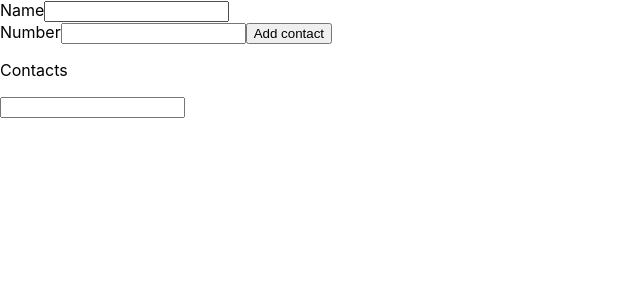
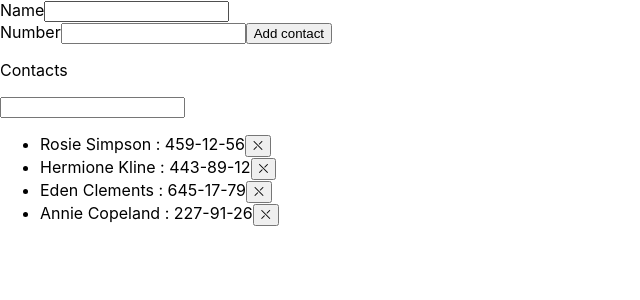
Before and after one commit to PawelPalasinski/goit-react-hw-02-phonebook, a React (Create React App) app: page / in a window 1280 px wide. Shown: the top 300 px of the page, without its empty margins (0-640 px from the left). Built offline with nearby package versions, Linux system fonts and the light colour scheme.

Commit message:
refactor - split to components

```diff
--- /dev/null
+++ b/src/components/ContactForm/ContactForm.jsx
@@ -0,0 +1,36 @@
+import { React, Component } from 'react';
+
+
+class ContactForm extends Component {
+    render() {
+        return (
+            <div>
+                <form onSubmit={this.props.submitHandler}>
+                    <label htmlFor="name">Name</label>
+                    <input
+                        type="text"
+                        name="name"
+                        id="name"
+                        pattern="^[a-zA-Zа-яА-Я]+(([' -][a-zA-Zа-яА-Я ])?[a-zA-Zа-яА-Я]*)*$"
+                        title="Name may contain only letters, apostrophe, dash and spaces. For example Adrian, Jacob Mercer, Charles de Batz de Castelmore d'Artagnan"
+                        required
+                    />
+                    <br />
+                    <label htmlFor="number">Number</label>
+                    <input
+                        type="tel"
+                        id="number"
+                        name="number"
+                        pattern="\+?\d{1,4}?[-.\s]?\(?\d{1,3}?\)?[-.\s]?\d{1,4}[-.\s]?\d{1,4}[-.\s]?\d{1,9}"
+                        title="Phone number must be digits and can contain spaces, dashes, parentheses and can start with +"
+                        required
+                    />
+                    <button onClick={() => { }}>Add contact</button>
+                    <br />
+                </form>
+            </div>
+        )
+    }
+}
+
+    export default ContactForm;
--- /dev/null
+++ b/src/components/ContactList/ContactList.jsx
@@ -0,0 +1,7 @@
+const ContactList = ({ children }) => (
+    <ul>
+        {children}
+        </ul>
+);
+
+export default ContactList;
--- a/src/components/Phonebook/Phonebook.jsx
+++ b/src/components/Phonebook/Phonebook.jsx
@@ -1,16 +1,24 @@
 import React, { Component } from 'react';
 import { nanoid } from 'nanoid';
+
+import ContactForm from '../ContactForm/ContactForm';
+import ContactList from '../ContactList/ContactList';
+// import ListItem from 'components/ListItem/ListItem';
 
 class Phonebook extends Component {
     constructor() {
         super();
         this.state = {
-            contacts: [],
+            contacts: [
+    {id: 'id-1', name: 'Rosie Simpson', number: '459-12-56'},
+    {id: 'id-2', name: 'Hermione Kline', number: '443-89-12'},
+    {id: 'id-3', name: 'Eden Clements', number: '645-17-79'},
+    {id: 'id-4', name: 'Annie Copeland', number: '227-91-26'},
+            ],
             name: '',
             number: '',
         };
     }
-
 
 
     handleSubmit = e => {
@@ -19,11 +27,11 @@
         const name = form.elements.name.value;
         const number = form.elements.number.value;
         const id = nanoid();
-        if (this.state.contacts.filter((el) => el.name === name).length > 0) { return alert("DUUUUUUPA"); } else {
+        if (this.state.contacts.filter((el) => el.name === name).length > 0) { return alert(`${name} is already in contacts`); } else {
         return (
         this.setState({
             ...this.state,
-            contacts: [...this.state.contacts, { id: id, lol: id, name: name, number: number }],
+            contacts: [...this.state.contacts, { id: id, name: name, number: number }],
             name: '',
         }))
     }
@@ -37,54 +45,29 @@
     renderContacts = (filterValue, contactsArray) => {
         if (!filterValue) return contactsArray.map(contact => {
             return (
-                <>
-                    <li key={contact.id} lol={contact.lol}>{contact.name} : {contact.number}</li>
-                    <button key={contact.id + `btn`} onClick={() => { this.removeContatcFromState(contact.id) }}>Delete</button>
-                    </>
+
+                    <li key={contact.id}>
+                        {contact.name} : {contact.number}
+                    <button onClick={() => { this.removeContatcFromState(contact.id) }}>⛌</button>
+                    </li>
             );
         });
         return contactsArray.filter((el, id) => el.name.toLowerCase().includes(filterValue.toLowerCase())).map(contact => {
             return (
-                <>
-                <li key={contact.id} lol={contact.lol}>{contact.name} : {contact.number}</li>
-                    <button key={contact.id + `btn`}  onClick={() => { this.removeContatcFromState(contact.id) }}>Delete</button>
-                    </>
+                <li key={contact.id}>
+                    {contact.name} : {contact.number}
+                    <button onClick={() => { this.removeContatcFromState(contact.id) }}>⛌</button>
+                </li>
             );
         });
-        // console.log(contactsArray.filter((el, id) => el.name.toLowerCase().includes(filterValue.toLowerCase())))
     };
 
     render() {
         const {filter, contacts } = this.state;
     return (
       <div>
-            <div>
-              {/* <ContactForm submitHandler={this.handleSubmit} />   */}
-          <form onSubmit={this.handleSubmit}>
-            <label htmlFor="name">Name</label>
-                    <input
-              type="text"
-              name="name"
-              id="name"
-              pattern="^[a-zA-Zа-яА-Я]+(([' -][a-zA-Zа-яА-Я ])?[a-zA-Zа-яА-Я]*)*$"
-              title="Name may contain only letters, apostrophe, dash and spaces. For example Adrian, Jacob Mercer, Charles de Batz de Castelmore d'Artagnan"
-              required
-            />
-            <br />
-            <label htmlFor="number">Number</label>
-                    <input
-              type="tel"
-              id="number"
-              name="number"
-              pattern="\+?\d{1,4}?[-.\s]?\(?\d{1,3}?\)?[-.\s]?\d{1,4}[-.\s]?\d{1,4}[-.\s]?\d{1,9}"
-              title="Phone number must be digits and can contain spaces, dashes, parentheses and can start with +"
-              required
-            />
-            <button onClick={() => {}}>Add contact</button>
-            <br />
-                </form>
+            <ContactForm submitHandler={this.handleSubmit} />
 
-        </div>
         <div>
                 <p>Contacts</p>
 
@@ -94,9 +77,10 @@
                     console.log(e.target.value);
                     this.setState({...this.state, filter: e.target.value});
                 }} />
-          <ul>
-            {this.renderContacts(filter, contacts)}
-                </ul>
+          <ContactList>
+                    {this.renderContacts(filter, contacts)}
+                    {/* <ListItem renderItem={this.renderContacts(filter, contacts)}/> */}
+                </ContactList>
 
 
         </div>
```
Also changed, not shown: 1 other file (tests, documents, lock files or other folders).
